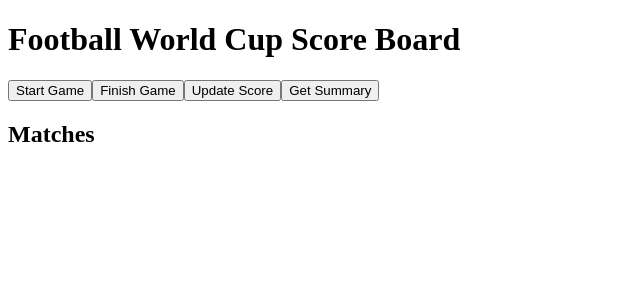
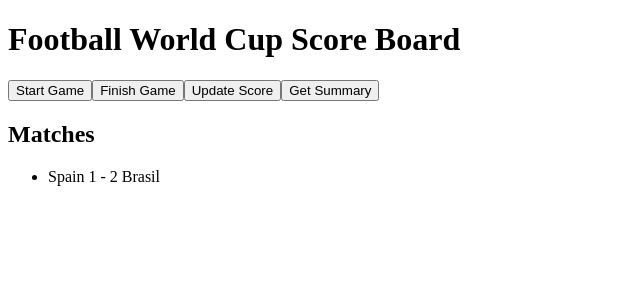
Before and after one commit to Wil89/sportradar-scoreboard, a React (Create React App) app: page / in a window 1280 px wide. Both pictures are taken after a click on the button "Start Game". Shown: the top 300 px of the page, without its empty margins (0-640 px from the left). Built offline with nearby package versions, Linux system fonts and the light colour scheme.

Commit message:
tdd starting game

```diff
--- a/src/components/ScoreBoard.tsx
+++ b/src/components/ScoreBoard.tsx
@@ -4,29 +4,66 @@ enum GameStatus {
   Started,
   Finished,
 }
+
+interface Score {
+  homeTeamName: string;
+  homeTeamScore: number;
+  awayTeamName: string;
+  awayTeamScore: number;
+}
 interface Game {
   id: string;
   status: GameStatus;
-  homeTeam: string;
-  awayTeam: string;
-  scoreHome: number;
-  scoreAway: number;
-  finishGame: () => void;
-  updateGame: (scoreHome: number, scoreAway: number) => void;
+  score: Score;
+  finishGame?: () => void;
+  updateGame?: (scoreHome: number, scoreAway: number) => void;
 }
 
 const ScoreBoard = () => {
+  const [games, setGames] = useState<Game[]>([]);
+
+  const startGame = (score: Score) => {
+    const game: Game = {
+      status: GameStatus.Started,
+      id: new Date().getMilliseconds.toString(),
+      score: score,
+    };
+    setGames((curr) => curr.concat(game));
+  };
+
   return (
     <div>
       <h1>Football World Cup Score Board</h1>
-      <button>Start Game</button>
+      <button
+        onClick={() =>
+          startGame({
+            awayTeamName: "Brasil",
+            awayTeamScore: 2,
+            homeTeamName: "Spain",
+            homeTeamScore: 1,
+          })
+        }
+      >
+        Start Game
+      </button>
       <button>Finish Game</button>
       <button>Update Score</button>
       <button>Get Summary</button>
 
       <div>
         <h2>Matches</h2>
-        <ul></ul>
+        <ul>
+            {/* TODO later will be replaced for a component */}
+          {games?.map((game) => (
+            // TODO replaced later for a Game component
+            <li key={game.id}>
+              <span>
+                {game.score.homeTeamName} {game.score.homeTeamScore} -{" "}
+                {game.score.awayTeamScore} {game.score.awayTeamName}
+              </span>
+            </li>
+          ))}
+        </ul>
       </div>
     </div>
   );
```
Also changed, not shown: 1 other file (tests, documents, lock files or other folders).
